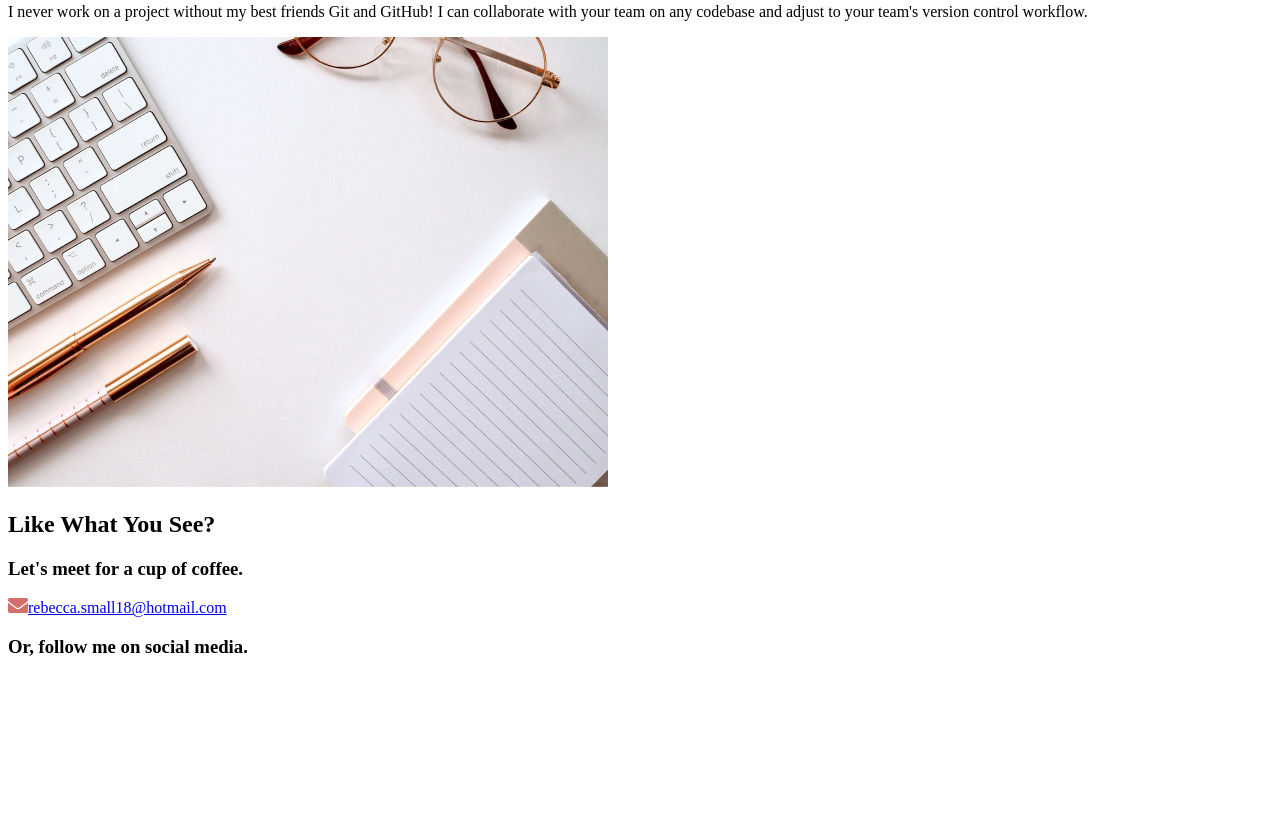
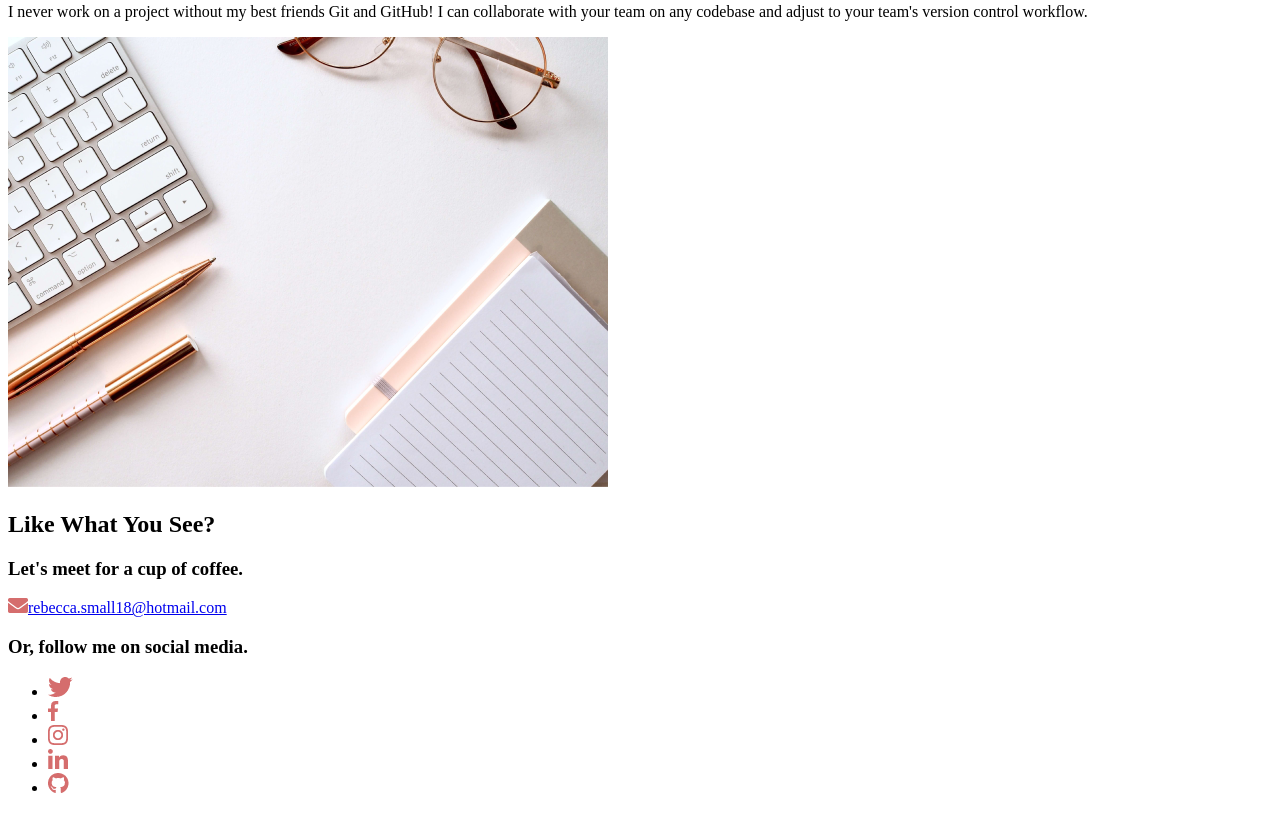
Before and after one commit to rebeccasmall/rebecca-small, a plain HTML site: page index.html in a window 1280 px wide. Shown: the part 868-1681 px from the top of the page. Before the commit the page ends 1545 px from the top, so only its background shows below. Drawn offline with Linux system fonts and the light colour scheme.

Commit message:
Added social media icons in footer

```diff
--- a/index.html
+++ b/index.html
@@ -68,6 +68,13 @@
                 <h3>Let's meet for a cup of coffee.</h3>
                 <a href="mailto:rebecca.small18@hotmail.com" target="_blank"><img src="./img/envelope.png" alt="envelope icon">rebecca.small18@hotmail.com</a>
                 <h3>Or, follow me on social media.</h3>
+                <ul>
+                    <li><img src="./img/twitter.png" alt="twitter icon"></li>
+                    <li><img src="./img/facebook.png" alt="facebook icon"></li>
+                    <li><img src="./img/instagram.png" alt="instagram icon"></li>
+                    <li><img src="./img/linkedin.png" alt="linked in icon"></li>
+                    <li><img src="./img/github.png" alt="github icon"></li>
+                </ul>
             </div>
         </div>
     </footer>
```
